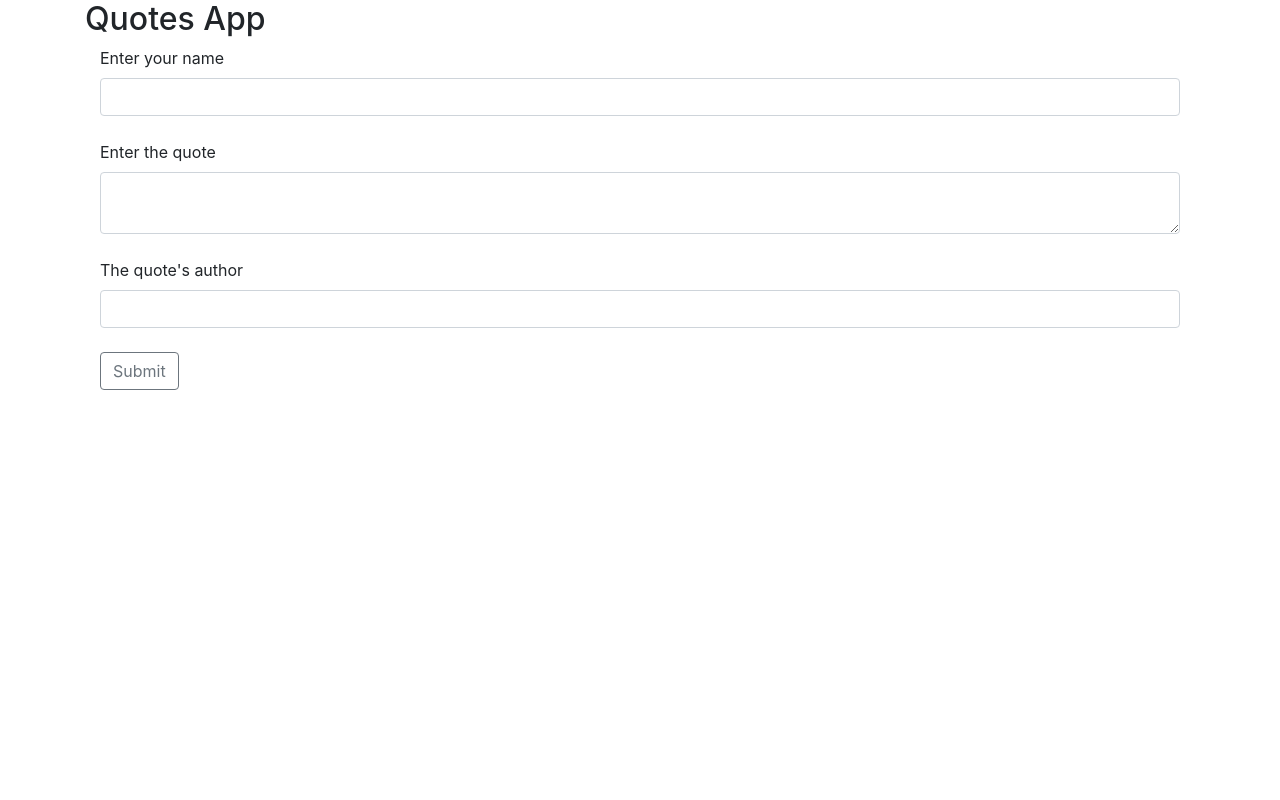
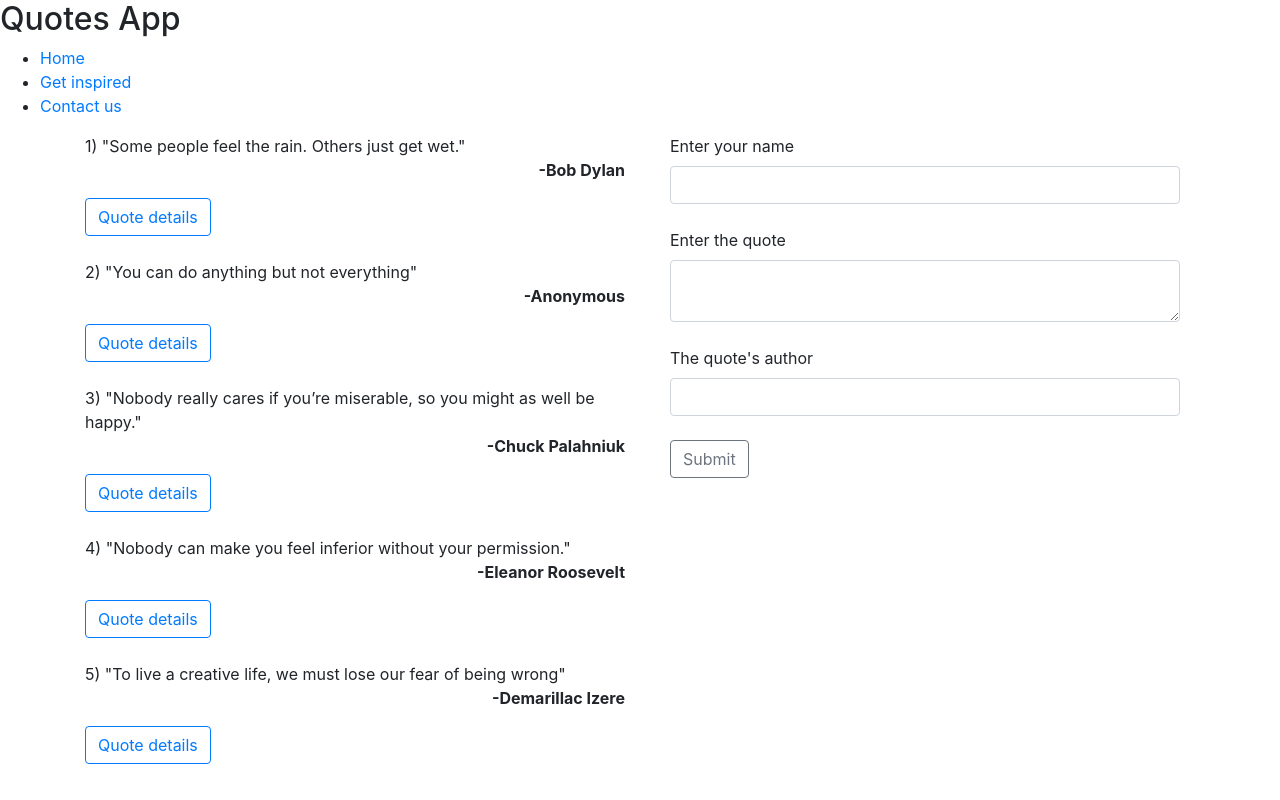
Before and after one commit to demarillacizere/quotes, an Angular app: page / in a window 1280 px wide. Built offline with nearby package versions, Linux system fonts and the light colour scheme.

Commit message:
modified the pipe and added a header

```diff
--- a/src/app/quote-details/quote-details.component.html
+++ b/src/app/quote-details/quote-details.component.html
@@ -1,7 +1,8 @@
+<link rel="stylesheet" href="https://cdnjs.cloudflare.com/ajax/libs/font-awesome/4.7.0/css/font-awesome.min.css">
 <div class="container">
-    <button class='btn btn-outline-primary'>Quote details</button>
-    <h2 style="font-family: 'Viga', sans-serif;" >{{quote.author}}</h2>
     <div>
-        <p>Posted {{quote.author}} days ago by {{quote.name}}</p>
+        <p>Posted {{quote.dateUploaded|timeCount}} days ago by {{quote.name}}</p>
     </div>
+    <i class="fa fa-thumbs-up" (click)='voteUp(quote.id)'> {{upvote}}</i>&nbsp;&nbsp;
+    <i class="fa fa-thumbs-down" (click)='voteDown()'> {{downvote}}</i><br><br>
 </div>
--- a/src/app/quote-details/quote-details.component.ts
+++ b/src/app/quote-details/quote-details.component.ts
@@ -11,10 +11,6 @@ export class QuoteDetailsComponent implements OnInit {
   @Input() quote:Quote;
   @Output() isComplete= new EventEmitter<boolean>();
 
-  quoteDelete(complete:boolean){
-    this.isComplete.emit(complete);
-  }
-
 
 downvote=0;
 upvote=0
@@ -23,7 +19,7 @@ voteDown(){
   this.downvote=this.downvote+1;
 }
 
-voteUp(){
+voteUp(x){
   this.upvote=this.upvote+1;
 }
 
--- a/src/app/quote.ts
+++ b/src/app/quote.ts
@@ -1,3 +1,6 @@
 export class Quote {
-    constructor(public id:number,public name:string, public quoteWords:string, public author:string, public dateUploaded:Date){}
+    showDescription: boolean;
+    constructor(public id:number,public name:string, public quoteWords:string, public author:string, public dateUploaded:Date){
+        this.showDescription=false;
+    }
 }
--- a/src/app/quotes/quotes.component.html
+++ b/src/app/quotes/quotes.component.html
@@ -1,9 +1,27 @@
+<header>
+    <div><h2>Quotes App</h2></div>
+    <nav>
+        <ul>
+            <li><a href="#">Home</a></li>
+            <li><a href="#">Get inspired</a></li>
+            <li><a href="#">Contact us</a></li>
+        </ul>
+    </nav>
+</header>
 <div class="container">
-    <h2>Quotes App</h2>
-    <app-quote-form (addQuote)="addNewQuote($event)"></app-quote-form>
-    <div *ngFor='let quote of quotes;let i = index'>
-        <p id="{{i}}">{{quote.id}}) "{{quote.quoteWords}}" - {{quote.author}}</p>
-        <button (click)='voteUp()'>{{upvote}}</button>&nbsp;&nbsp;<button (click)='voteDown()'>{{downvote}}</button><br><br>
-        <app-quote-details (addQuote)="addNewQuote($event)"></app-quote-details><br>
+    <div class='row'>
+        <div class='col-md-6'>
+            <div *ngFor='let quote of quotes;let i = index'>
+                <div>
+                    <p id="{{i}}">{{quote.id}}) "{{quote.quoteWords}}"
+                    <br><div style="text-align:right"><span><strong>-{{quote.author}}</strong></span></div></p>
+                    <button class='btn btn-outline-primary' (click)='toogleDetails(i)'>Quote details</button><br><br>
+                </div>
+                <div *ngIf="quote.showDescription" >
+                  <app-quote-details  (addQuote)="addNewQuote($event)" [quote]='quote'></app-quote-details><br>
+                </div>
+            </div>
+        </div>
+        <div class='col-md-6'><app-quote-form (addQuote)="addNewQuote($event)"></app-quote-form></div>
     </div>
 </div>
--- a/src/app/quotes/quotes.component.ts
+++ b/src/app/quotes/quotes.component.ts
@@ -6,22 +6,31 @@ import { Quote } from '../quote';
   styleUrls: ['./quotes.component.css']
 })
 export class QuotesComponent implements OnInit {
-  quotes: Quote[] = []
+  quotes: Quote[] = [
+    new Quote(1,"Demarillac","Some people feel the rain. Others just get wet.","Bob Dylan",new Date(2019,1,6)),
+    new Quote(2, "Louise Izere", "You can do anything but not everything", "Anonymous",new Date(2019,9,30)),
+    new Quote(3,"Moringa Student","Nobody really cares if you’re miserable, so you might as well be happy.","Chuck Palahniuk",new Date(2020,1,1)),
+    new Quote(4,"Unknown","Nobody can make you feel inferior without your permission.","Eleanor Roosevelt",new Date(2020,9,30)),
+    new Quote(5,"I.L.D","To live a creative life, we must lose our fear of being wrong","Demarillac Izere",new Date()),
+  ];
   addNewQuote(quote){
     let quoteLength = this.quotes.length;
     quote.id = quoteLength+1;
     quote.dateUploaded = new Date(quote.dateUploaded)
     this.quotes.push(quote)
   }
-  downvote=0;
+  toogleDetails(index){
+    this.quotes[index].showDescription =!this.quotes[index].showDescription;
+}
+downvote=0;
 upvote=0
 
 voteDown(){
-  this.downvote=this.downvote+1;
+  this.downvote++;
 }
 
 voteUp(){
-  this.upvote=this.upvote+1;
+  this.upvote++;
 }
   constructor() { }
 
--- a/src/app/time-count.pipe.ts
+++ b/src/app/time-count.pipe.ts
@@ -13,10 +13,6 @@ export class TimeCountPipe implements PipeTransform {
     var dateDifferenceSeconds = dateDifference*0.001; //converts miliseconds to seconds
     var dateCounter = dateDifferenceSeconds/secondsInDay;
 
-    if (dateCounter >= 1 && value > todayWithNoTime){
-      return dateCounter;
-    }else{
-      return 0;
-    }
+      return Math.floor(dateCounter);
   }
 }
```
